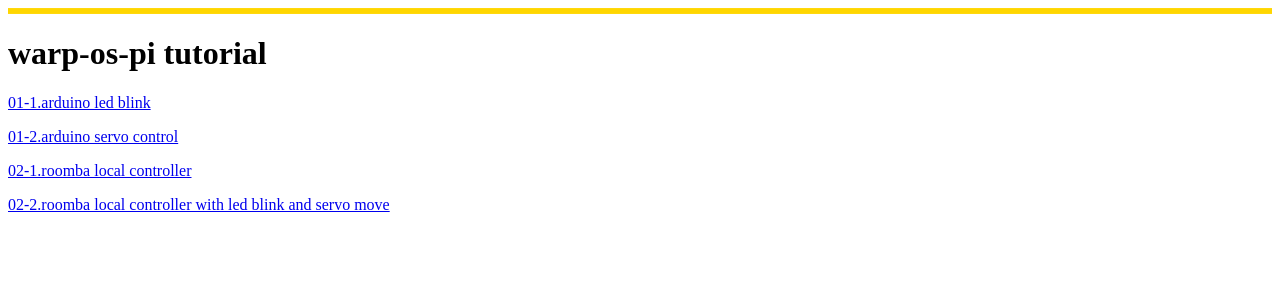
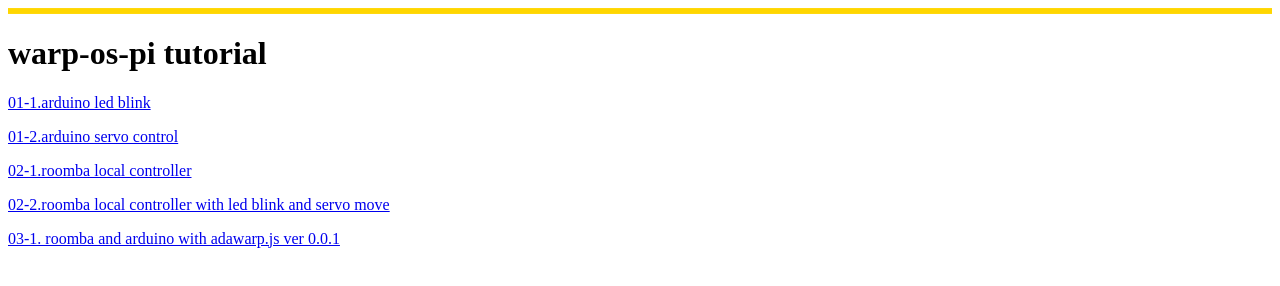
Before and after one commit to azamiya/warp-os-pi, a website: page client/index.html in a window 1280 px wide. Drawn offline with Linux system fonts and the light colour scheme.

Commit message:
edit index.html

```diff
--- a/client/index.html
+++ b/client/index.html
@@ -12,6 +12,7 @@
   <P><a href="/01-2.sliderServo">01-2.arduino servo control</a></P>
   <P><a href="/02-1.roombaController">02-1.roomba local controller</a></P>
   <P><a href="/02-2.roombaServoLed">02-2.roomba local controller with led blink and servo move</a></P>
+  <P><a href="/03-1.warp-pi-ver0.0.1">03-1. roomba and arduino with adawarp.js ver 0.0.1</a></P>
 
 </BODY>
 </HTML>
```
Also changed, not shown: 1 other file.
